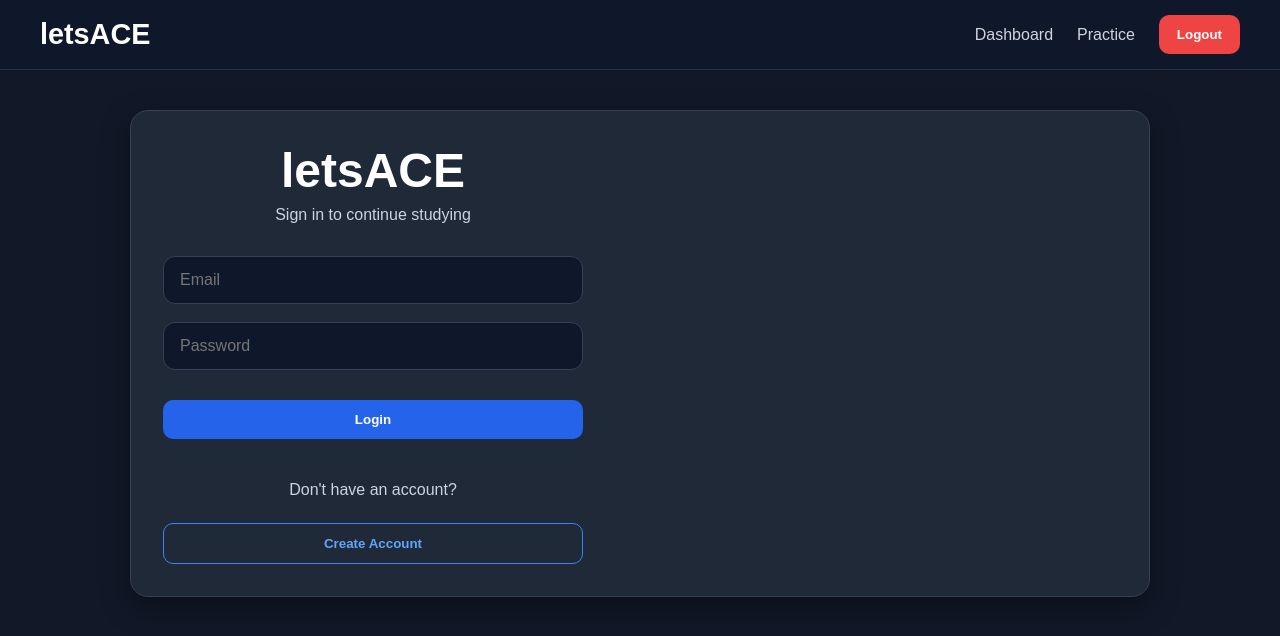
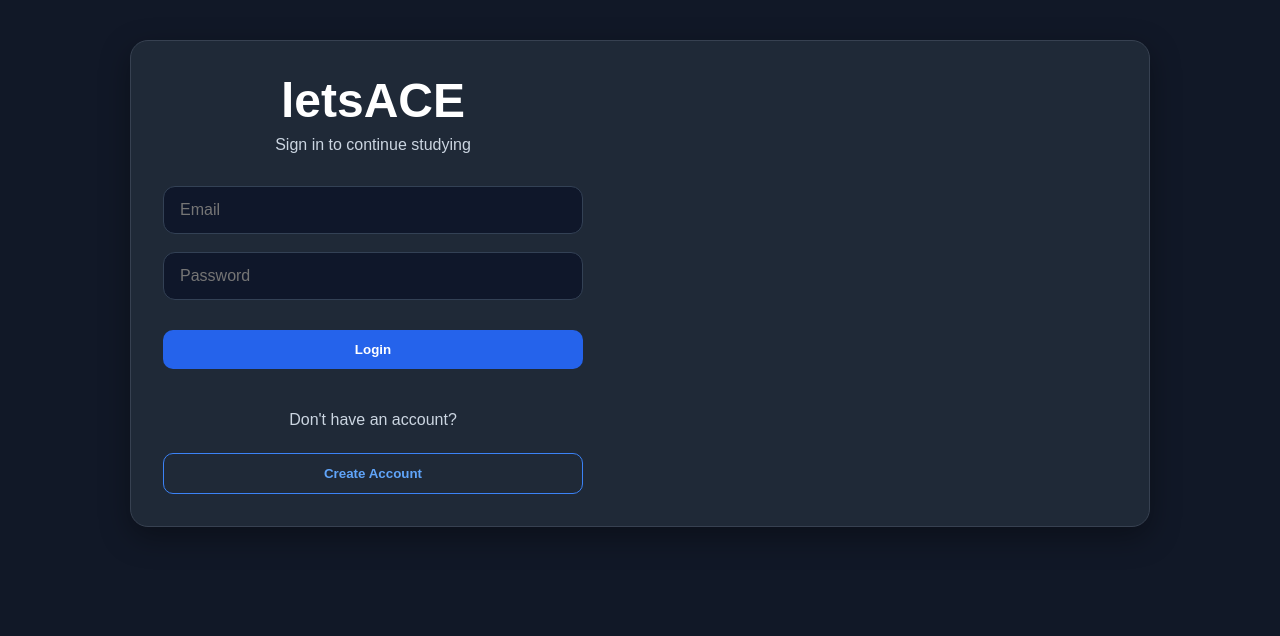
Before and after one commit to Harris-Cabrera/letsACE, a React (Vite) app in the folder frontend/: page /login in a window 1280 px wide. Shown: the top 636 px of the page. Built offline with nearby package versions, Linux system fonts and the light colour scheme; no server answers.

Commit message:
Fixed Login and Register layout and navigations

```diff
--- a/frontend/src/components/Layout.jsx
+++ b/frontend/src/components/Layout.jsx
@@ -1,10 +1,18 @@
+import { useLocation } from "react-router-dom";
 import "../styles/layout.css";
 import Navbar from "./Navbar";
 
+
 function Layout({ children }) {
+    const location = useLocation();
+
+    const hideNavbar =
+        location.pathname === "/login" ||
+        location.pathname === "/register";
+
     return (
         <div className="app-layout">
-            <Navbar />
+            {!hideNavbar && <Navbar />}
 
             <main className="app-content">
                 {children}
--- a/frontend/src/pages/Register.jsx
+++ b/frontend/src/pages/Register.jsx
@@ -1,5 +1,7 @@
 import { useState } from "react";
+import { useNavigate } from "react-router-dom";
 import API from "../api";
+
 
 import Card from "../components/Card";
 import Layout from "../components/Layout";
@@ -8,6 +10,8 @@
 function Register() {
     const [email, setEmail] = useState("");
     const [password, setPassword] = useState("");
+    const navigate = useNavigate();
+
 
     const handleRegister = async (e) => {
         e.preventDefault();
```
